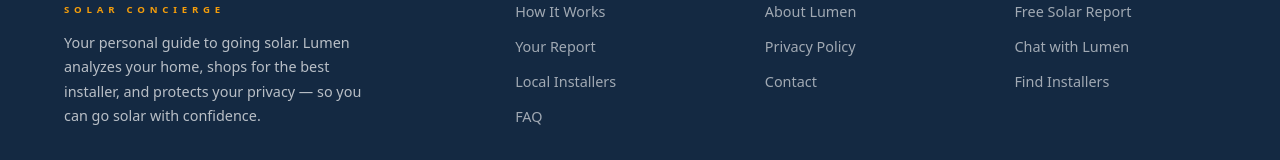
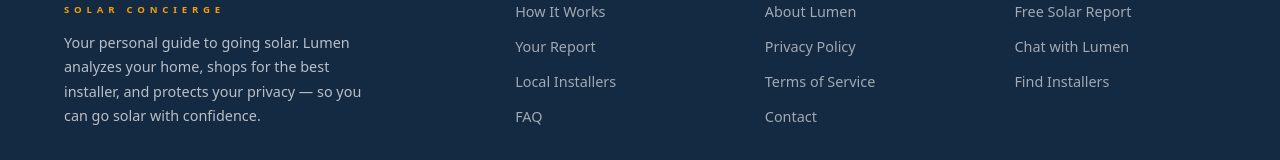
Before and after one commit to nayalabs365/lumen-solar-energy, a Next.js app: page / in a window 1280 px wide. Shown: the part 3792-3952 px from the top of the page. Built offline with nearby package versions, Linux system fonts and the light colour scheme.

Commit message:
Add Terms of Service link to footer
Added Terms of Service link in Company section of footer,
positioned between Privacy Policy and Contact as requested.

🤖 Generated with Claude Code
Co-Authored-By: Claude <noreply@anthropic.com>

```diff
--- a/components/Footer.tsx
+++ b/components/Footer.tsx
@@ -11,6 +11,7 @@ export default function Footer() {
   const companyLinks = [
     { href: '/about', label: 'About Lumen' },
     { href: '/privacy-policy', label: 'Privacy Policy' },
+    { href: '/terms', label: 'Terms of Service' },
     { href: '/contact', label: 'Contact' },
   ];
 
```
